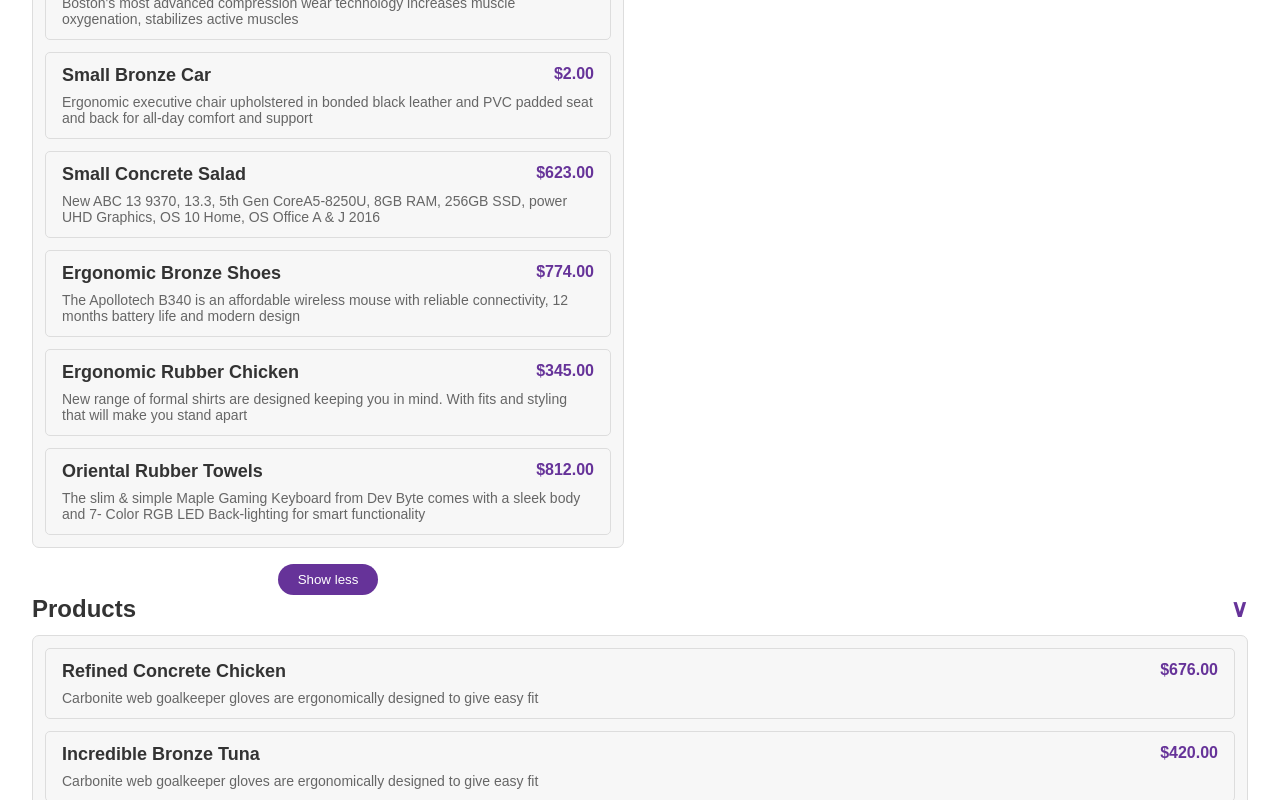
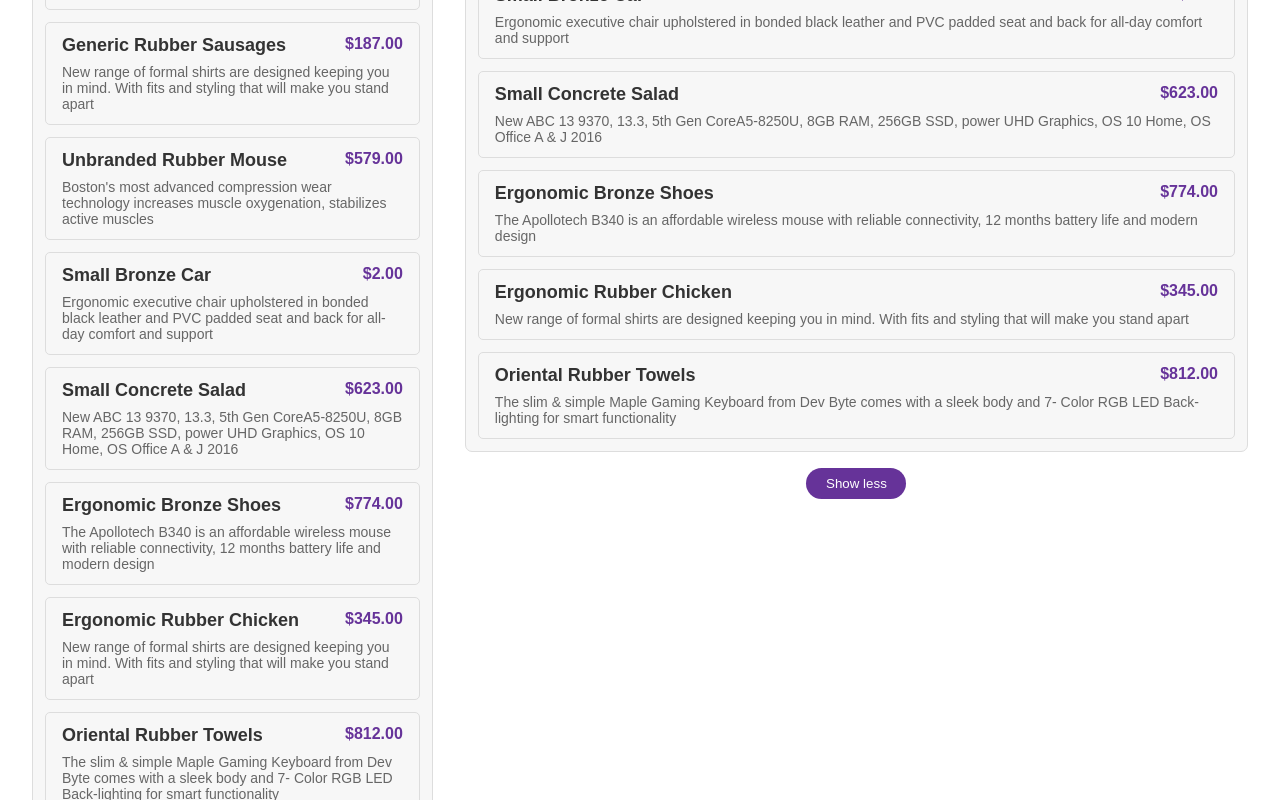
Before and after one commit to SenseiZarkoDukic/react-render-props, a React (Vite) app: page / in a window 1280 px wide. Shown: the part 1499-2299 px from the top of the page. Built offline with nearby package versions, Linux system fonts and the light colour scheme.

Commit message:
Add toggle functionalities to ProductList component

```diff
--- a/src/App.jsx
+++ b/src/App.jsx
@@ -75,12 +75,25 @@ function List({ title, items, render }) {
   );
 }
 
+// LATER: Let's say we got this component from a 3rd-party library, and can't change it. But we still want to add the 2 toggle functionalities to it
+function ProductList({ title, items }) {
+  return (
+    <ul className="list">
+      {items.map((product) => (
+        <ProductItem key={product.productName} product={product} render />
+      ))}
+    </ul>
+  );
+}
+
+const ProductListWithToggles = withToggles(ProductList);
+
 export default function App() {
   return (
     <div>
       <h1>Render Props Demo</h1>
 
-      <div className="col-2">
+      {/* <div className="col-2">
         <List
           title="Products"
           items={products}
@@ -99,23 +112,11 @@ export default function App() {
             />
           )}
         />
-      </div>
+      </div> */}
       <div className="col-2">
+        <ProductList title="Products" items={products} />
         <ProductListWithToggles title="Products" items={products} />
       </div>
     </div>
   );
 }
-
-// LATER: Let's say we got this component from a 3rd-party library, and can't change it. But we still want to add the 2 toggle functionalities to it
-function ProductList({ title, items }) {
-  return (
-    <ul className="list">
-      {items.map((product) => (
-        <ProductItem key={product.productName} product={product} render />
-      ))}
-    </ul>
-  );
-}
-
-const ProductListWithToggles = withToggles(ProductList);
```
